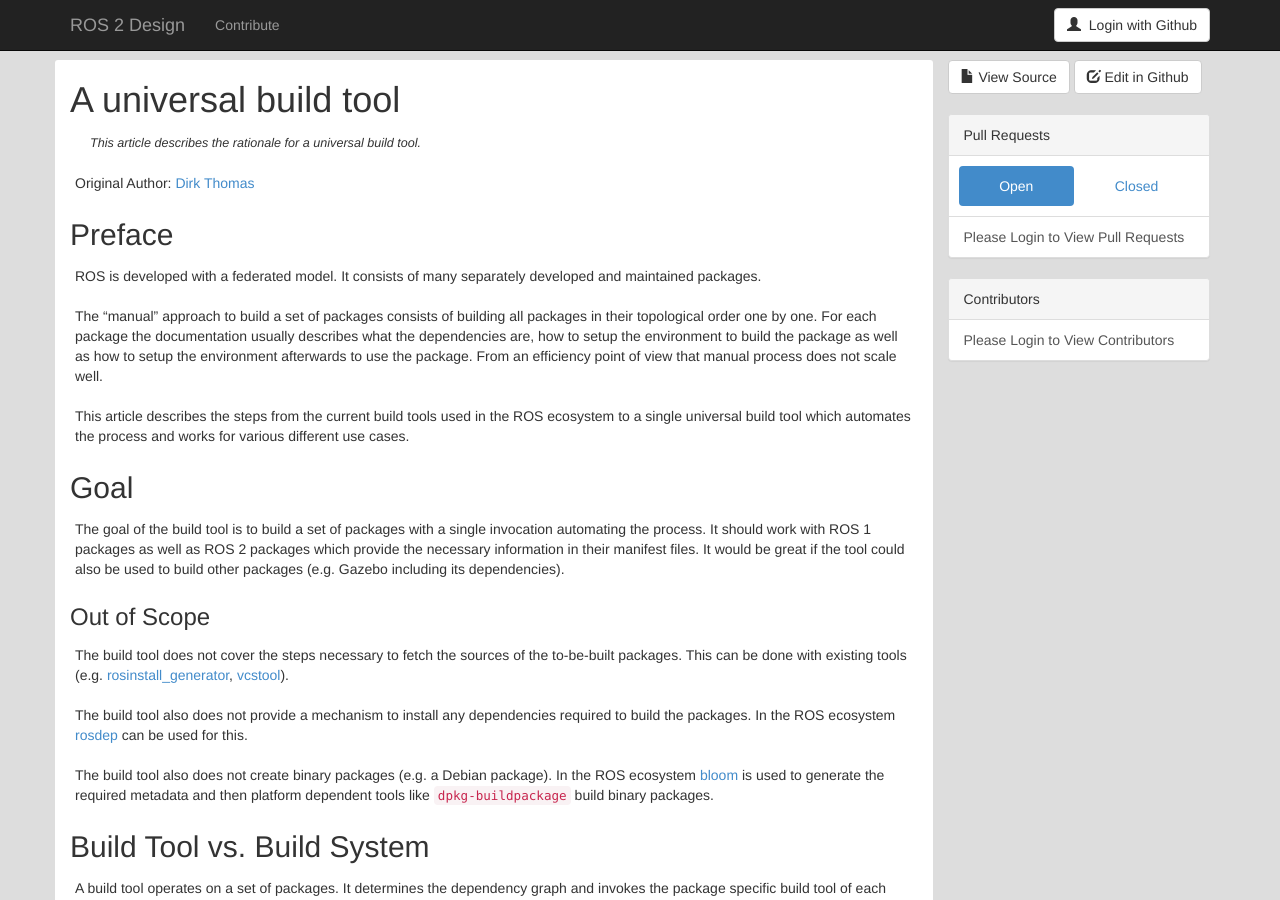
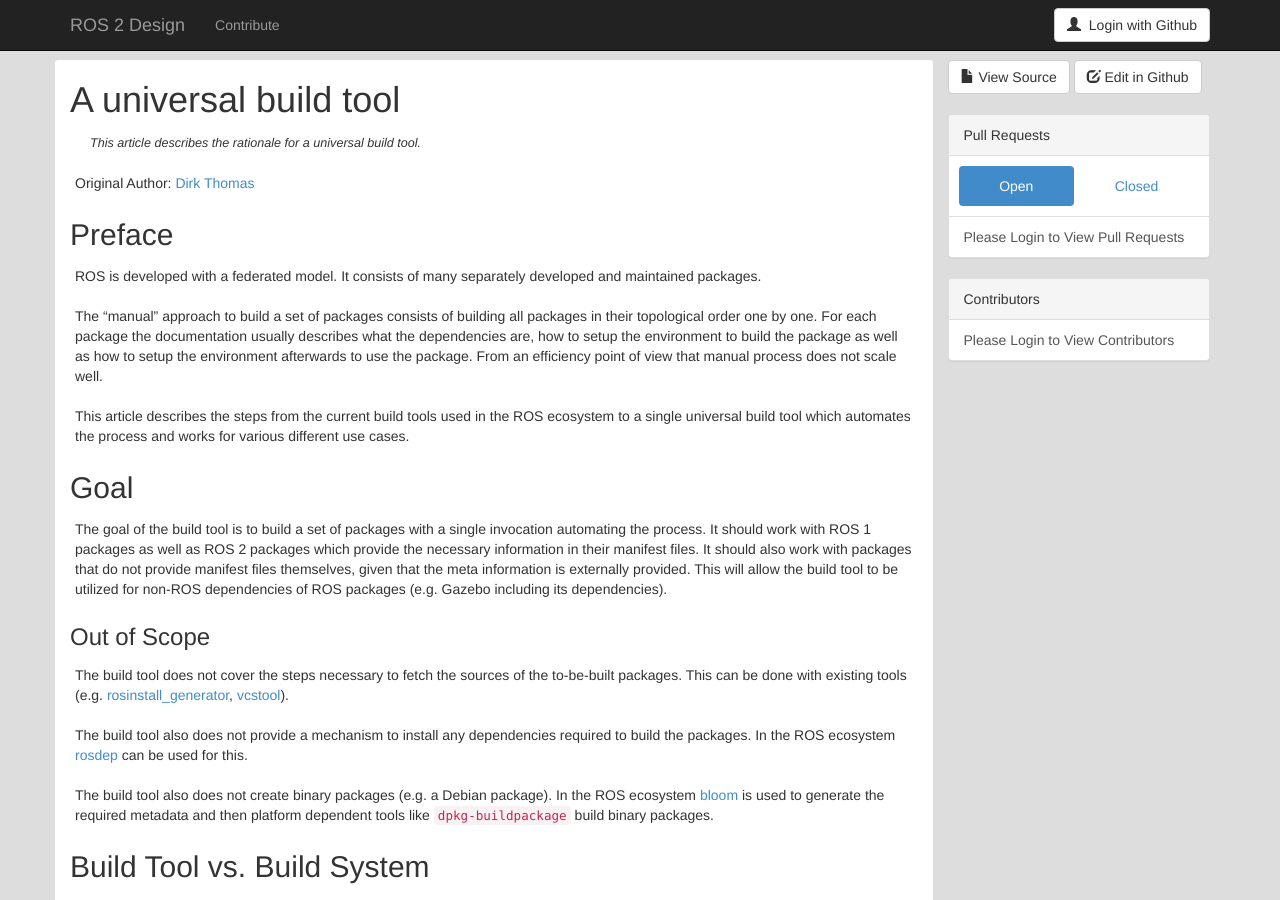
Before and after one commit to ros2/design, a Jekyll site: the page built from articles/101_build_tool.md, in a window 1280 px wide and 900 px high. Built offline with Jekyll 4.4.1, drawn with Linux system fonts in a browser that asks for light colours; nearby versions of some CDN libraries.

Commit message:
Clarify that support for non-ROS packages is a requirement

```diff
--- a/articles/101_build_tool.md
+++ b/articles/101_build_tool.md
@@ -34,7 +34,8 @@
 
 The goal of the build tool is to build a set of packages with a single invocation automating the process.
 It should work with ROS 1 packages as well as ROS 2 packages which provide the necessary information in their manifest files.
-It would be great if the tool could also be used to build other packages (e.g. Gazebo including its dependencies).
+It should also work with packages that do not provide manifest files themselves, given that the meta information is externally provided.
+This will allow the build tool to be utilized for non-ROS dependencies of ROS packages (e.g. Gazebo including its dependencies).
 
 ### Out of Scope
 
```
